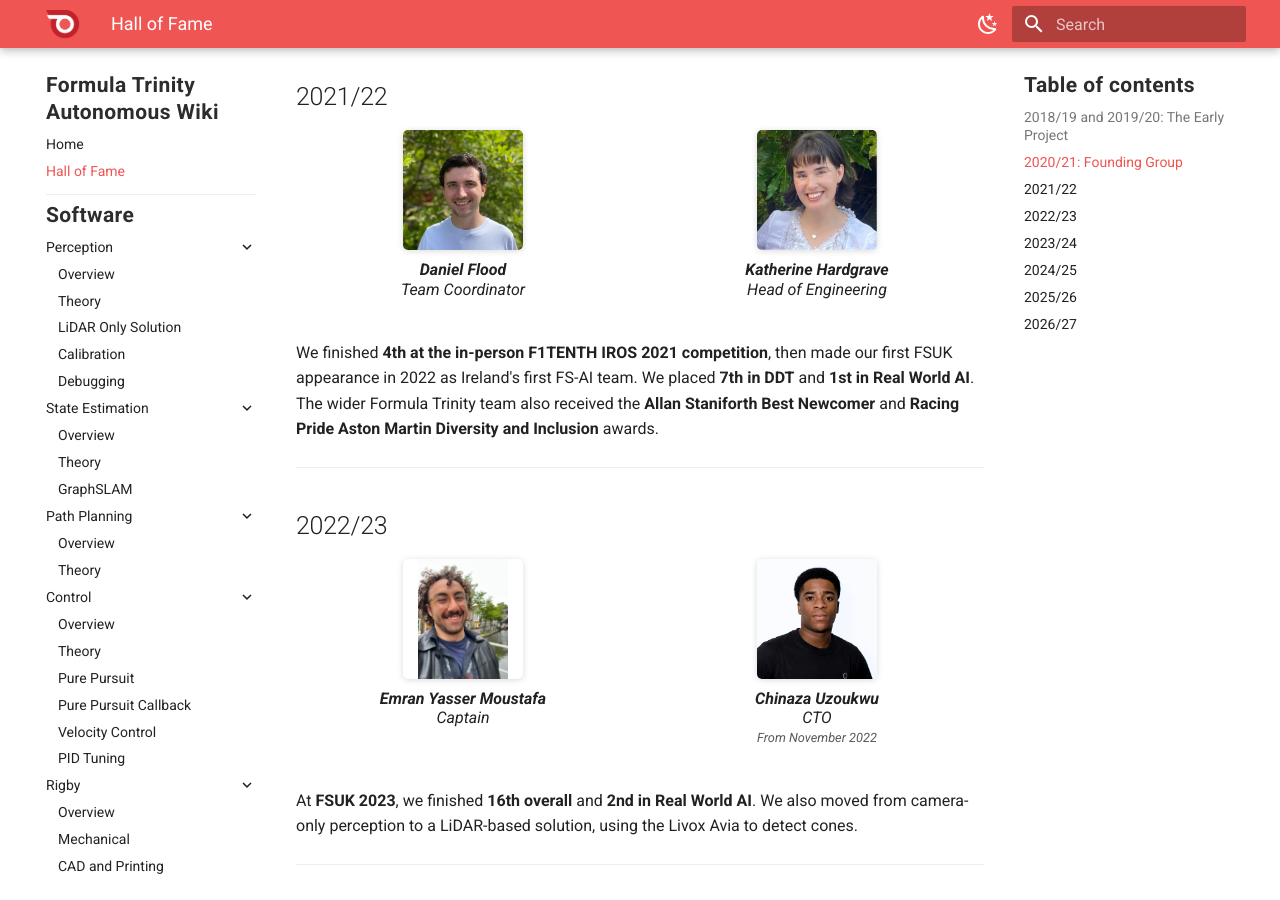
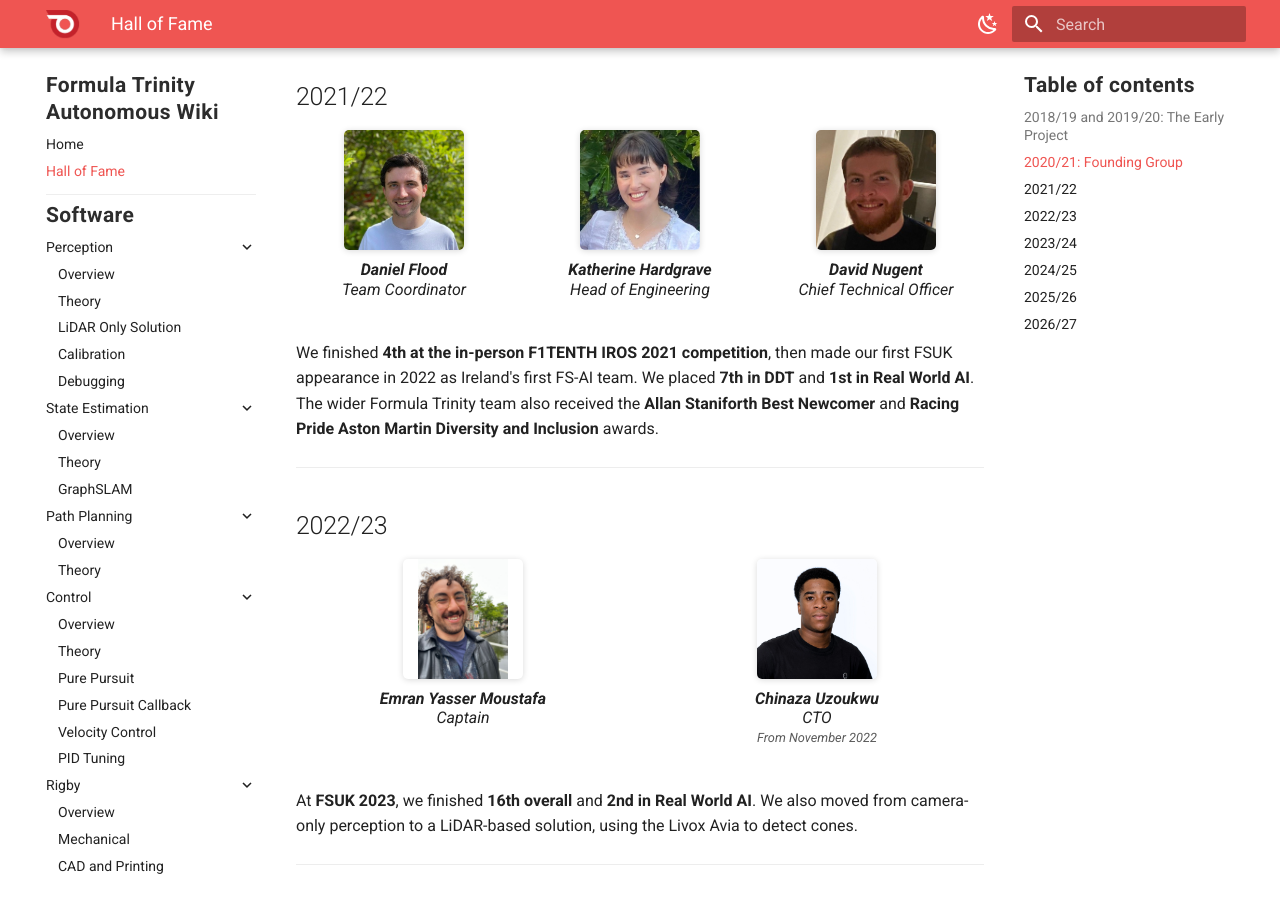
Before and after one commit to FT-Autonomous/ft_docs_2.0, an MkDocs documentation site: the page built from docs/hall_of_fame.md, in a window 1280 px wide and 900 px high, scrolled down 872 px. Built offline with MkDocs 1.6.1 and Material for MkDocs 9.7.7, drawn with Linux system fonts in a browser that asks for light colours.

Commit message:
Add - David Nugent 2122 CTO to HOF

```diff
--- a/docs/hall_of_fame.md
+++ b/docs/hall_of_fame.md
@@ -49,6 +49,10 @@ We qualified for and competed in **F1TENTH IROS 2020**, alongside 17 other teams
 <figure>
   <img src="../media/hof/Katherine-Hardgrave.png" alt="Katherine Hardgrave, Autonomous Head of Engineering for 2021/22" loading="lazy" width="120" height="120">
   <figcaption><strong>Katherine Hardgrave</strong>Head of Engineering</figcaption>
+</figure>
+<figure>
+  <img src="../media/hof/2021-22-David-Nugent.jpg" alt="David Nugent, Autonomous CTO for 2021/22" loading="lazy" width="120" height="120">
+  <figcaption><strong>David Nugent</strong>Chief Technical Officer</figcaption>
 </figure>
 </div>
 
```
Also changed, not shown: docs/media/hof/2021-22-David-Nugent.jpg (added).
